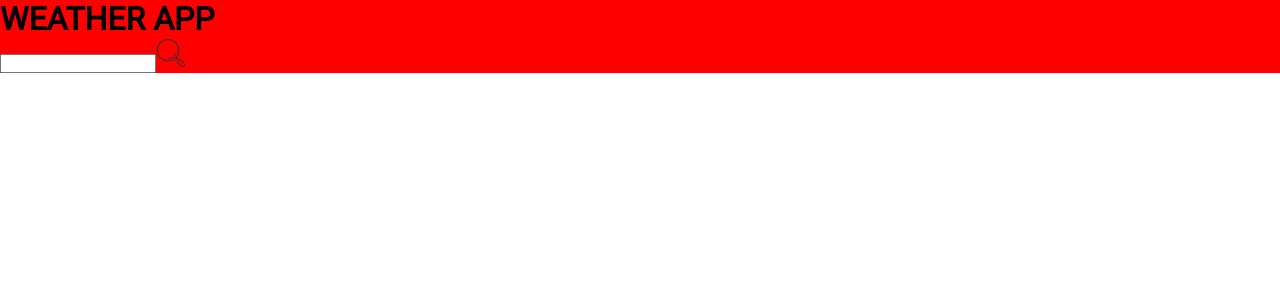
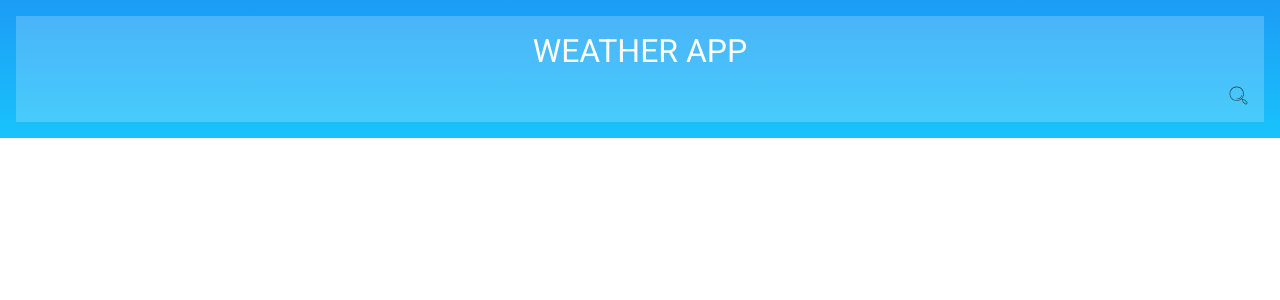
Before and after one commit to JakubZ97/weatherapp, a React (Create React App) app: page / in a window 1280 px wide. Shown: the top 300 px of the page. Built offline with nearby package versions, Linux system fonts and the light colour scheme.

Commit message:
added styles to form

```diff
--- a/src/App.scss
+++ b/src/App.scss
@@ -1,3 +1,13 @@
-@use './sassStyles/globals/reset';
-@use './sassStyles/header';
-@use './sassStyles/form'
+@use 'sassStyles/globals/reset';
+@use 'sassStyles/header';
+@use 'sassStyles/form';
+@import 'sassStyles/globals/variables';
+
+body {
+    padding: $body-padding;
+    height: 100%;
+    background-attachment: fixed;
+    background: linear-gradient(#1C9CF6, #19C3FB);
+    background-repeat: no-repeat;
+    background-size: cover;
+}
--- a/src/sassStyles/_form.scss
+++ b/src/sassStyles/_form.scss
@@ -1,9 +1,26 @@
+@import 'globals/variables';
+
 form {
+    width: 100%;
+    position: relative;
+
     button {
-        width: 30px;
-        height: 30px;
+        position: absolute;
+        width: $form-font-size-mobile;
+        height: $form-font-size-mobile;
         border: none;
         background: url('../assets/magnifying\ glass_icon.svg');
         background-size: cover;
+        right: 0;
+
+    }
+
+    input {
+        all: unset;
+        position: relative;
+        left: 0;
+        height: $form-font-size-mobile;
+        font-size: $form-font-size-mobile;
+        width: calc(100% - $body-padding - 1rem);
     }
 }
--- a/src/sassStyles/_header.scss
+++ b/src/sassStyles/_header.scss
@@ -1,3 +1,15 @@
+@import './globals/variables';
+
 header {
-    background-color: red;
+    padding: 1rem;
+    color: $font-color;
+    display: flex;
+    flex-direction: column;
+    align-items: center;
+    background-color: rgba(255, 255, 255, .2);
+
+    h1 {
+        font-weight: 500;
+        margin-bottom: 1rem;
+    }
 }
--- a/src/sassStyles/globals/_variables.scss
+++ b/src/sassStyles/globals/_variables.scss
@@ -0,0 +1,4 @@
+$body-padding: 1rem;
+
+$font-color: #FFFFFF;
+$form-font-size-mobile: 1.2rem;
```
